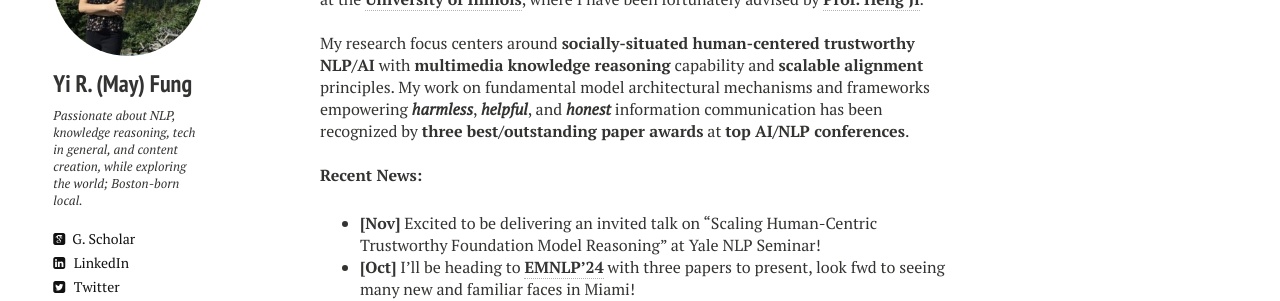
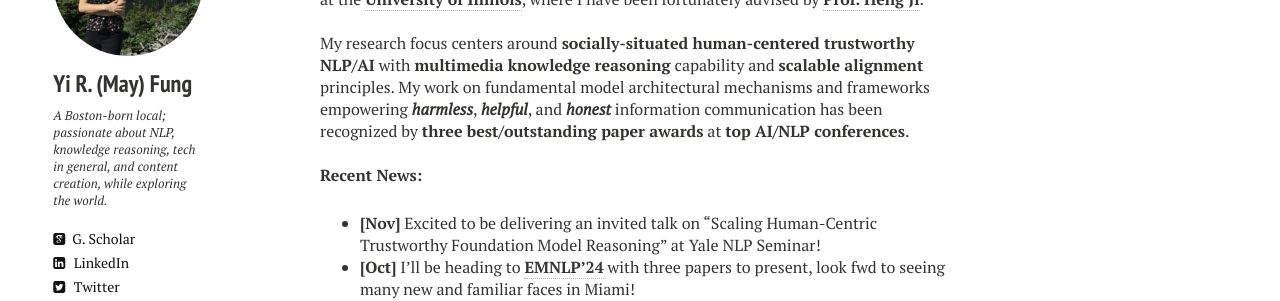
Before and after one commit to mayrfung/mayrfung.github.io, a Jekyll site: the page built from index.md, in a window 1280 px wide. Shown: the part 477-778 px from the top of the page. Built offline with Jekyll 4.4.1, drawn with Linux system fonts in a browser that asks for light colours; nearby versions of some CDN libraries.

```diff
--- a/_config.yml
+++ b/_config.yml
@@ -8,7 +8,7 @@ disqus_shortname: yfung
 owner:
   name:           Yi R. (May) Fung
   avatar:         yfung.png
-  bio:            Passionate about NLP, knowledge reasoning, tech in general, and content creation, while exploring the world; Boston-born local.
+  bio:            A Boston-born local; passionate about NLP, knowledge reasoning, tech in general, and content creation, while exploring the world.
   email:          yifung2@illinois.edu
   # Social networking links are used in author-bio sidebar. Update and remove as you like.
   twitter: May_F1_
```
